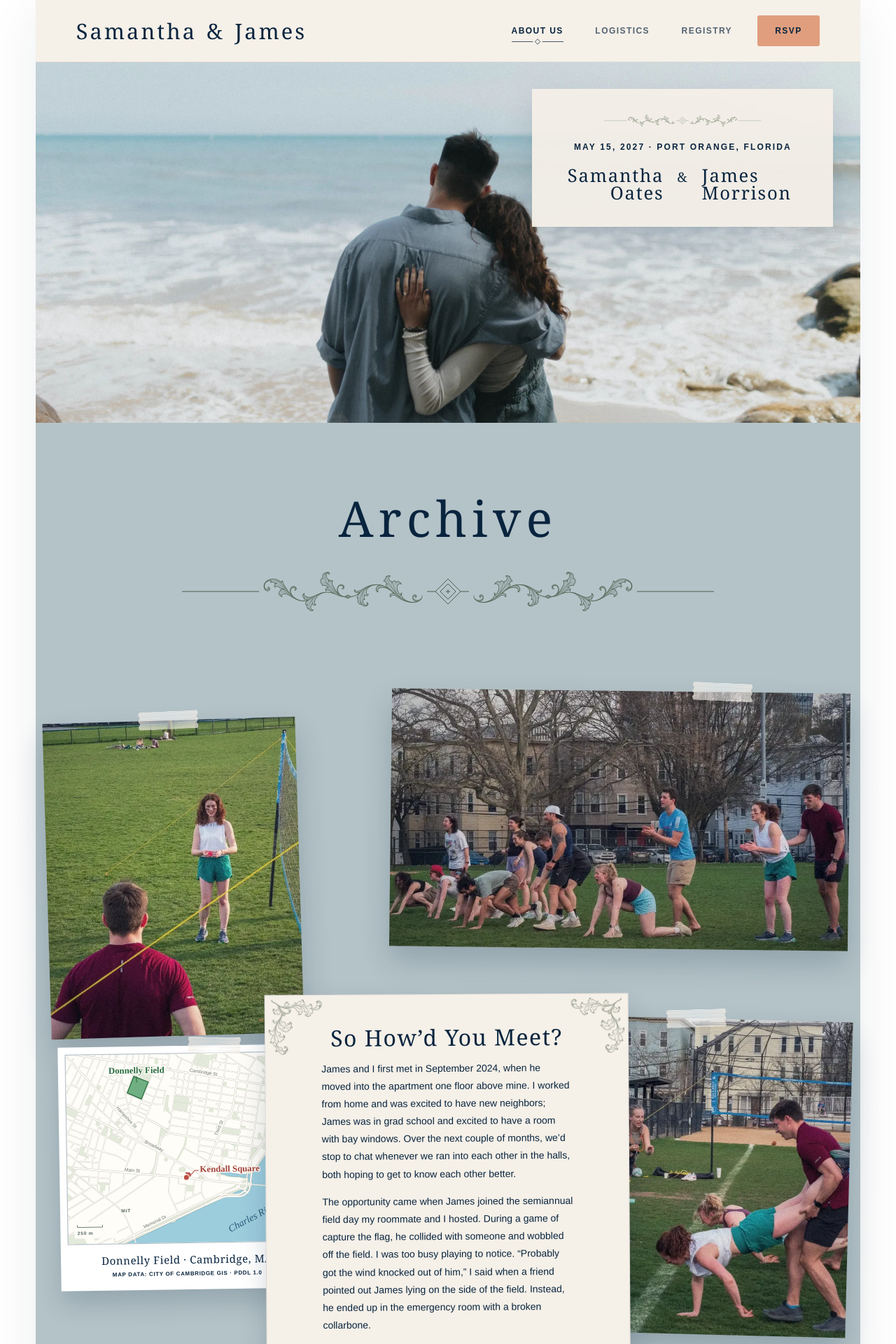
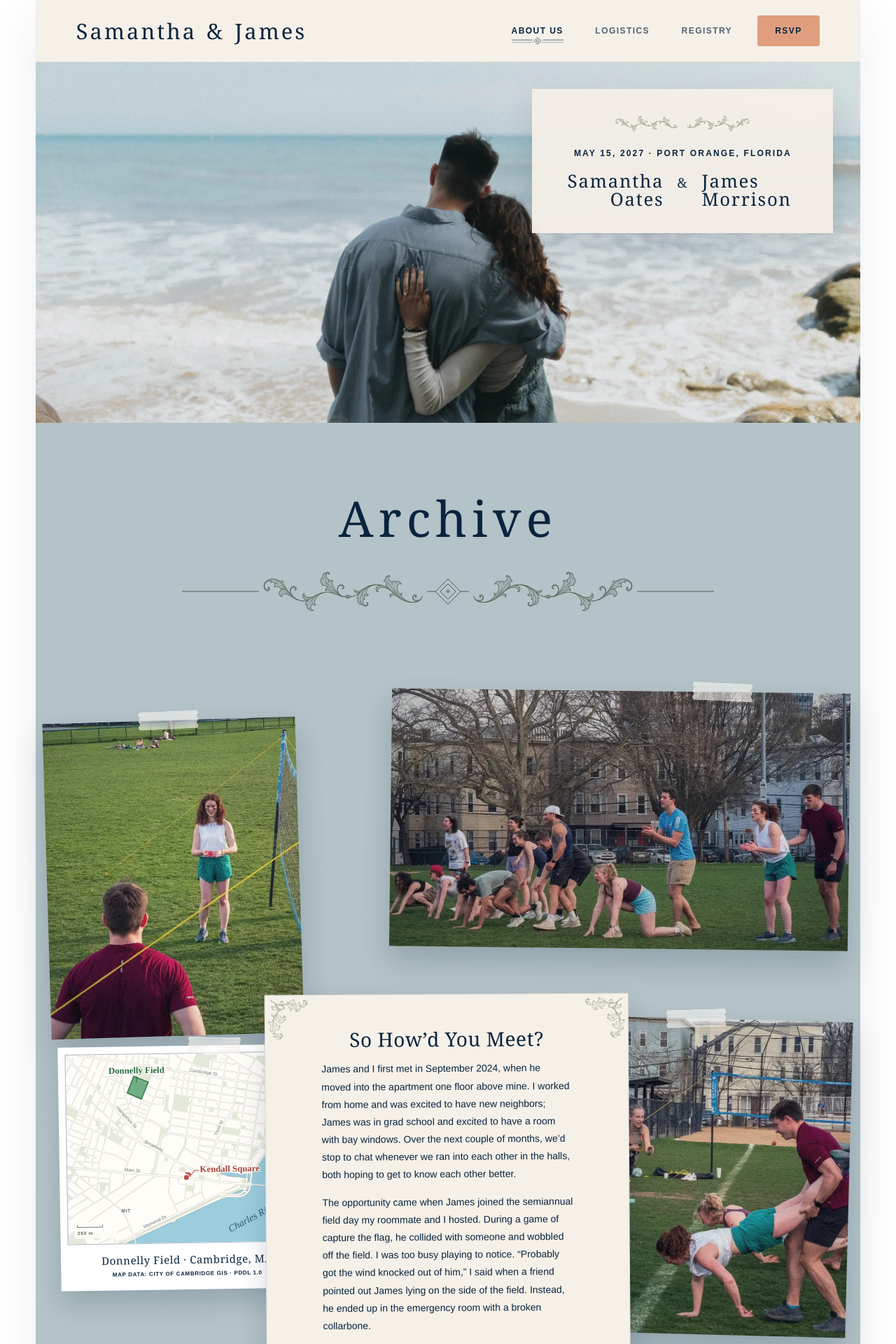
Before and after one commit to jcm-sno/jcm-sno.github.io, a Next.js app: page / in a window 1280 px wide. Shown: the top 1920 px of the page at 70% size. Built offline with nearby package versions, Linux system fonts and the light colour scheme; a web font is replaced by a local one.

Commit message:
Simplify the floral invitation and refine story typography and navigation details

```diff
--- a/app/components/ring-ornament.tsx
+++ b/app/components/ring-ornament.tsx
@@ -13,6 +13,21 @@ export function RingDivider() {
       <g transform="translate(760 0) scale(-1 1)">
         <image href="/ring-acanthus-scroll.webp" width="80" height="240"
           transform="translate(110 92) rotate(-90)" />
+      </g>
+    </svg>
+  );
+}
+
+/** Paired botanical scrolls, without a rule or gem setting. */
+export function RingFlourish() {
+  return (
+    <svg className="ring-flourish" viewBox="0 0 500 100" width="500" height="100"
+      aria-hidden="true" focusable="false">
+      <image href="/ring-acanthus-scroll.webp" width="80" height="240"
+        transform="translate(0 90) rotate(-90)" />
+      <g transform="translate(500 0) scale(-1 1)">
+        <image href="/ring-acanthus-scroll.webp" width="80" height="240"
+          transform="translate(0 90) rotate(-90)" />
       </g>
     </svg>
   );
@@ -35,18 +50,6 @@ export function RingCorners() {
       <span className="ring-corner ring-corner-bottom-left" />
       <span className="ring-corner ring-corner-bottom-right" />
     </span>
-  );
-}
-
-export function RingRule() {
-  return (
-    <svg className="ring-rule" viewBox="0 0 500 22" width="500" height="22"
-      fill="none" stroke="currentColor" aria-hidden="true" focusable="false">
-      <path d="M0 9H229M271 9H500" strokeWidth=".8" />
-      <path d="M3 14H229M271 14H497" strokeDasharray=".1 4" strokeLinecap="round" strokeWidth="1.3" />
-      <path d="M250 1L260 11L250 21L240 11ZM250 5L256 11L250 17L244 11Z" strokeWidth=".9" />
-      <path d="M248 11H252M250 9V13" strokeWidth=".8" />
-    </svg>
   );
 }
 
--- a/app/logistics/page.tsx
+++ b/app/logistics/page.tsx
@@ -1,7 +1,7 @@
 import type { Metadata } from "next";
 import FastAnchorNav from "../components/fast-anchor-nav";
 import SiteHeader from "../components/site-header";
-import { RingDivider, RingHeadingAxis, RingRule } from "../components/ring-ornament";
+import { RingDivider, RingHeadingAxis } from "../components/ring-ornament";
 
 export const metadata: Metadata = {
   title: "Logistics | Samantha & James",
@@ -91,7 +91,6 @@ export default function LogisticsPage() {
         <section id="schedule" className="logistics-section schedule-section" aria-labelledby="schedule-title">
           <div className="logistics-section-heading">
             <h2 id="schedule-title"><RingHeadingAxis /><span>Schedule</span></h2>
-            <RingRule />
             <p className="schedule-intro">
               A first look at our plans. Times are tentative and shown in
               Eastern Time; we’ll share final details here as they come together.
--- a/app/page.tsx
+++ b/app/page.tsx
@@ -1,6 +1,6 @@
 /* eslint-disable @next/next/no-img-element */
 import SiteHeader from "./components/site-header";
-import { RingCorners, RingDivider } from "./components/ring-ornament";
+import { RingCorners, RingDivider, RingFlourish } from "./components/ring-ornament";
 
 const responsiveWidths = [640, 960] as const;
 
@@ -104,7 +104,7 @@ export default function Home() {
             fetchPriority="high"
           />
           <div className="hero-copy">
-            <RingDivider />
+            <RingFlourish />
             <p className="eyebrow">May 15, 2027 · Port Orange, Florida</p>
             <h1
               id="hero-title"
--- a/app/review-overrides.css
+++ b/app/review-overrides.css
@@ -614,7 +614,7 @@
   right: var(--nav-link-inset);
   bottom: 2px;
   left: var(--nav-link-inset);
-  height: 9px;
+  height: 11px;
   background: currentColor;
   mask: url("/ring-nav-rule.svg") center / 100% 100% no-repeat;
   opacity: 0;
--- a/app/ring-ornaments.css
+++ b/app/ring-ornaments.css
@@ -1,15 +1,15 @@
 /* Stationery details drawn from the ring's acanthus and milgrain. */
 :root { --engraved-green: #4e654c; }
 
-.ring-corners, .ring-corner, .ring-scroll, .ring-divider, .ring-rule, .ring-axis {
+.ring-corners, .ring-corner, .ring-scroll, .ring-divider, .ring-flourish, .ring-axis {
   pointer-events: none;
 }
-.ring-scroll, .ring-divider { display: block; mix-blend-mode: multiply; }
-.ring-rule, .ring-axis { display: block; color: var(--engraved-green); }
+.ring-scroll, .ring-divider, .ring-flourish { display: block; mix-blend-mode: multiply; }
+.ring-axis { display: block; color: var(--engraved-green); }
 
 /* A small horizontal engraving introduces the date and names. */
 .hero-copy { position: relative; padding: 30px 44px 36px; isolation: isolate; }
-.hero-copy .ring-divider { width: min(224px, 100%); height: auto; margin: 0 auto 14px; opacity: .85; }
+.hero-copy .ring-flourish { width: min(196px, 100%); height: auto; margin: 0 auto 14px; opacity: .85; }
 .ring-corners { position: absolute; inset: 0; }
 .ring-corner {
   position: absolute;
@@ -38,13 +38,10 @@
 }
 
 /* Open corners frame each centered story title without crowding the text. */
-.story-card { padding: 44px 42px 52px; isolation: isolate; }
-.story-card h3 { padding-inline: 24px; text-align: center; white-space: normal; line-height: 1.08; }
-.story-card .ring-corner { width: 82px; height: 82px; opacity: .8; }
+.story-card { padding: 48px 48px 56px; isolation: isolate; }
+.story-card h3 { padding-inline: 0; text-align: center; font-size: 28px; letter-spacing: .02em; white-space: nowrap; line-height: 1.12; }
+.story-card .ring-corner { width: 60px; height: 60px; opacity: .8; }
 .long-distance-story { scroll-margin-top: 28px; }
-
-/* 4. The fine beaded edge of the band becomes a quiet schedule rule. */
-.schedule-section .ring-rule { width: min(440px, 100%); height: auto; margin-top: 28px; }
 
 /* 5. Paired scrolls surround a centered registry invitation. */
 .registry-workspace {
@@ -97,9 +94,9 @@
   .ring-corner-bottom-left { bottom: 2px; left: 2px; }
   .ring-corner-bottom-right { bottom: 2px; right: 2px; }
   .scrapbook-heading .ring-divider { margin-top: 8px; }
-  .story-card { padding: 40px 28px 48px; }
-  .story-card h3 { padding-inline: 0; text-align: left; font-size: clamp(28px, 8vw, 36px); }
-  .story-card .ring-corner { width: 68px; height: 68px; }
+  .story-card { padding: 44px 34px 52px; }
+  .story-card h3 { text-align: left; font-size: clamp(16px, calc(8vw - 10px), 26px); letter-spacing: 0; }
+  .story-card .ring-corner { width: 52px; height: 52px; }
   .registry-workspace { width: calc(100% - 32px); margin: 32px auto; padding: 44px 40px; }
   .registry-title { font-size: 42px; margin-bottom: 24px; }
   .registry-intro { font-size: 15px; margin-bottom: 28px; }
```
Also changed, not shown: public/ring-nav-rule.svg, 1 other file (tests, documents, lock files or other folders).
